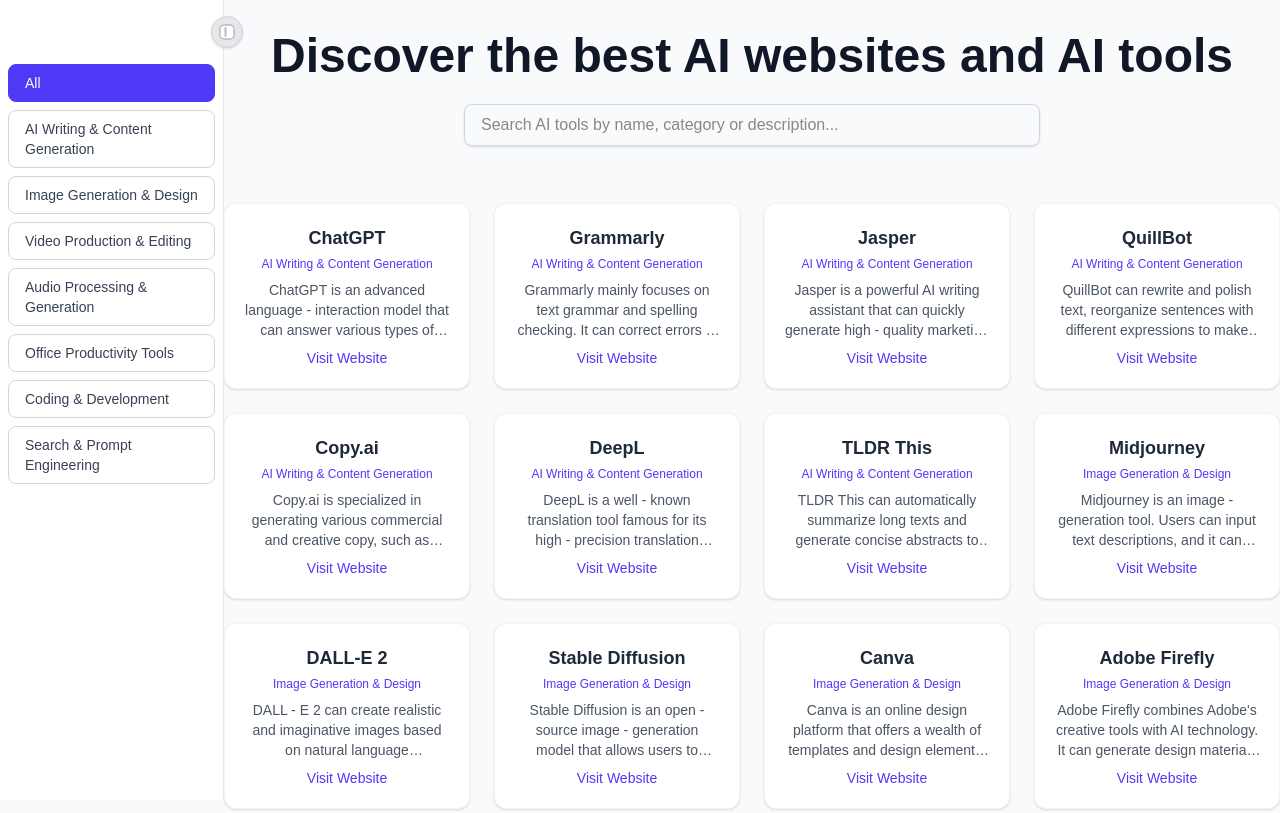
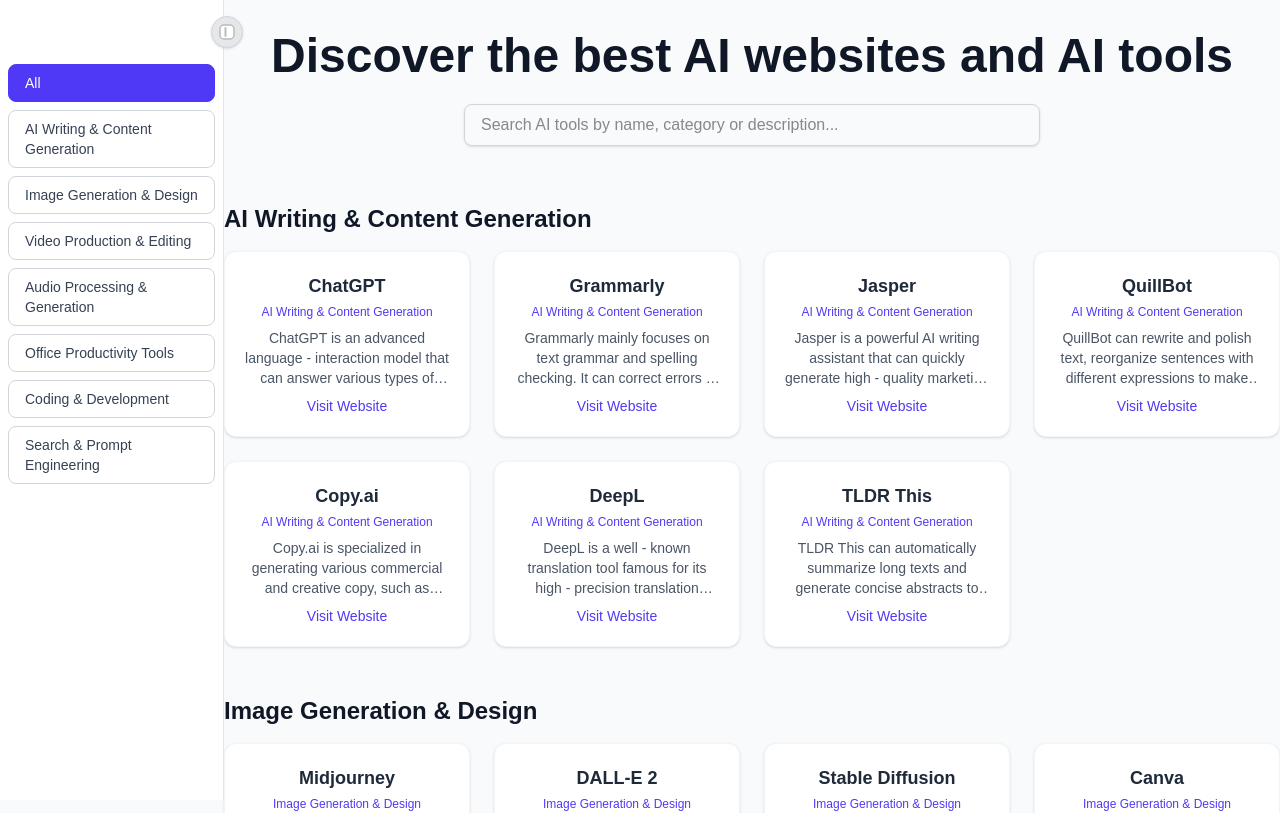
Before and after one commit to chenyichao1993/ai-tool-directory, a Next.js app: page / in a window 1280 px wide. Shown: the top 813 px of the page. Built offline with nearby package versions, Linux system fonts and the light colour scheme.

Commit message:
分组瀑布流

```diff
--- a/src/app/page.tsx
+++ b/src/app/page.tsx
@@ -18,6 +18,7 @@
   const [selectedCategory, setSelectedCategory] = useState<string>('All');
   const [sidebarOpen, setSidebarOpen] = useState(true);
   const [showTooltip, setShowTooltip] = useState(false);
+  const [showAllMap, setShowAllMap] = useState<{ [cat: string]: boolean }>({});
 
   useEffect(() => {
     fetch('/AI%20tool.json')
@@ -38,16 +39,20 @@
   // 获取所有分类
   const categories = Array.from(new Set(tools.map(t => t.category))).filter(Boolean);
 
-  // 实时过滤+分类筛选
-  const filteredTools = tools.filter(tool => {
-    const q = search.toLowerCase();
-    const matchSearch =
-      tool.name.toLowerCase().includes(q) ||
-      tool.description.toLowerCase().includes(q) ||
-      tool.category.toLowerCase().includes(q);
-    const matchCategory = selectedCategory === 'All' || tool.category === selectedCategory;
-    return matchSearch && matchCategory;
+  // 工具分组
+  const groupedTools: { [cat: string]: Tool[] } = {};
+  categories.forEach(cat => {
+    groupedTools[cat] = tools.filter(t => t.category === cat);
   });
+
+  // 分类详情页：只显示选中分类全部工具
+  const isCategoryPage = selectedCategory !== 'All';
+
+  // 首页分组瀑布流：每组显示前12个，more跳转到分类详情
+  function handleShowAll(cat: string) {
+    setSelectedCategory(cat);
+    setShowAllMap({});
+  }
 
   return (
     <div className="flex min-h-screen bg-gray-50">
@@ -141,9 +146,20 @@
         {/* 错误或加载状态 */}
         {loading && <div className="text-center text-gray-500">Loading tools...</div>}
         {error && <div className="text-center text-red-500">{error}</div>}
-        {/* 工具卡片列表 */}
-        <div className="grid gap-6 grid-cols-1 sm:grid-cols-2 md:grid-cols-3 lg:grid-cols-4 max-w-6xl mx-auto">
-          {filteredTools.map((tool, idx) => (
+        {/* 分类详情页 or 首页分组瀑布流 */}
+        {isCategoryPage ? (
+          <div className="max-w-6xl mx-auto w-full">
+            <div className="flex items-center justify-between mb-4">
+              <h2 className="text-2xl font-bold text-gray-900">{selectedCategory}</h2>
+              <button
+                className="text-indigo-600 hover:underline text-sm font-medium"
+                onClick={() => setSelectedCategory('All')}
+              >
+                Back to All
+              </button>
+            </div>
+            <div className="grid gap-6 grid-cols-1 sm:grid-cols-2 md:grid-cols-3 lg:grid-cols-4">
+              {groupedTools[selectedCategory]?.map((tool, idx) => (
                 <div
                   key={idx}
                   className="bg-white rounded-xl shadow hover:shadow-lg transition p-5 flex flex-col items-center text-center border border-gray-100"
@@ -165,6 +181,48 @@
               ))}
             </div>
           </div>
+        ) : (
+          <div className="flex flex-col gap-12 max-w-6xl mx-auto w-full">
+            {categories.map(cat => (
+              <div key={cat}>
+                <div className="flex items-center justify-between mb-4">
+                  <h2 className="text-2xl font-bold text-gray-900">{cat}</h2>
+                  {groupedTools[cat].length > 12 && (
+                    <button
+                      className="text-indigo-600 hover:underline text-sm font-medium"
+                      onClick={() => handleShowAll(cat)}
+                    >
+                      More &raquo;
+                    </button>
+                  )}
+                </div>
+                <div className="grid gap-6 grid-cols-1 sm:grid-cols-2 md:grid-cols-3 lg:grid-cols-4">
+                  {groupedTools[cat].slice(0, 12).map((tool, idx) => (
+                    <div
+                      key={idx}
+                      className="bg-white rounded-xl shadow hover:shadow-lg transition p-5 flex flex-col items-center text-center border border-gray-100"
+                    >
+                      <h2 className="font-semibold text-lg mb-1 text-gray-800">{tool.name}</h2>
+                      <div className="text-xs text-indigo-600 mb-2">{tool.category}</div>
+                      <p className="text-gray-600 text-sm line-clamp-3 mb-2">{tool.description}</p>
+                      {tool.websiteUrl && (
+                        <a
+                          href={tool.websiteUrl}
+                          target="_blank"
+                          rel="noopener noreferrer"
+                          className="mt-auto inline-block text-indigo-600 hover:underline text-sm font-medium"
+                        >
+                          Visit Website
+                        </a>
+                      )}
+                    </div>
+                  ))}
+                </div>
+              </div>
+            ))}
+          </div>
+        )}
+      </div>
     </div>
   );
 }
```
Lines whose indentation alone changed are shown as unchanged.
